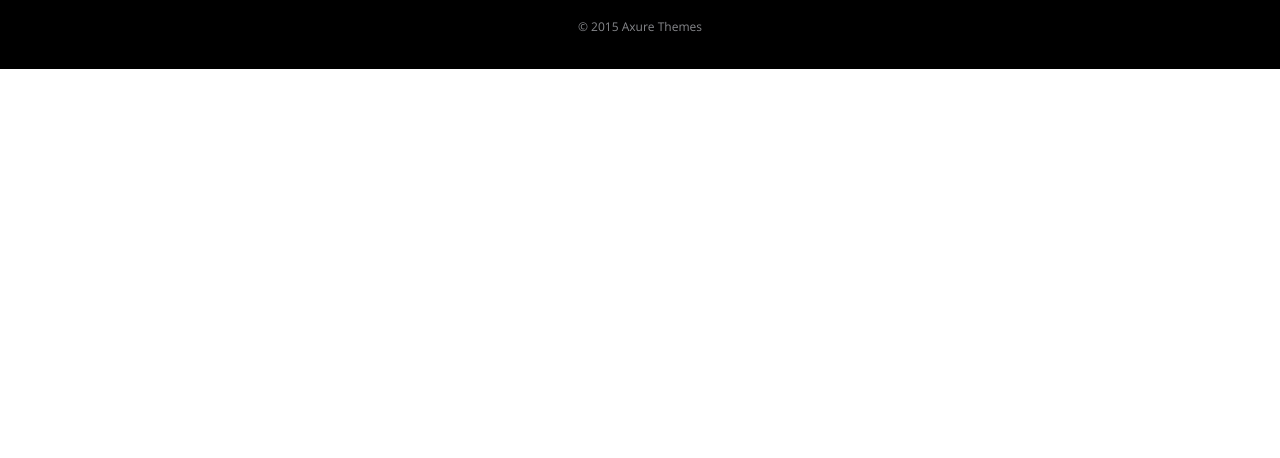
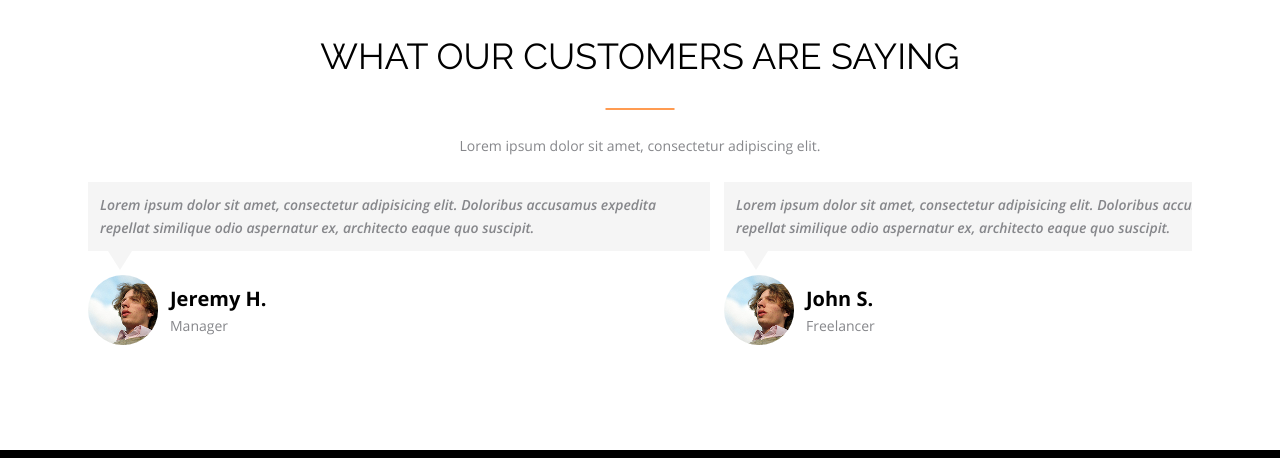
Before and after one commit to tibor97/axit-project, a website: page index.html in a window 1280 px wide. Shown: the part 3703-4161 px from the top of the page. Before the commit the page ends 3772 px from the top, so only its background shows below. Drawn offline with nearby package versions, Linux system fonts and the light colour scheme; files that its build step writes are made by us from their sources.

Commit message:
add testemonials section

```diff
--- /dev/null
+++ b/assets/scss/components/testemonial-slider.scss
@@ -0,0 +1,58 @@
+.c-testemonial__slider {
+	overflow-x: auto;
+}
+
+.c-slider__slider-track {
+	display: flex;
+	justify-content: space-between;
+	padding-bottom: var(--size-25);
+	width: calc(4 * (100vw - var(--size-10)));
+
+	@include min-mq($min-tablet) {
+		width: calc(4 * 50vw - (2 * var(--size-10)));
+	}
+
+	@include min-mq(81rem) {
+		width: calc(4 * var(--size-51));
+	}
+}
+
+.c-slider__item {
+	width: 100%;
+
+	&:not(:last-child){
+		margin-right: var(--size-5);
+	}
+
+	@include min-mq(81rem) {
+		max-width: var(--size-48);
+	}
+}
+
+.c-speech-bubble {
+	background-color: var(--color-secondary--light);
+	padding: var(--size-4);
+	margin-bottom: var(--size-21);
+	position: relative;
+
+	&:after {
+		content: '';
+		position: absolute;
+		left: var(--size-20);
+		bottom: calc(-1 * (var(--size-20) - 1px));
+		width: 0;
+		height: 0;
+		border-left: var(--size-4) solid transparent;
+		border-right: var(--size-4) solid transparent;
+		border-top: var(--size-20) solid var(--color-secondary--light);
+	}
+}
+
+.c-avatar-wrapper {
+	display: flex;
+	align-items: center;
+
+	img {
+		margin-right: var(--size-4);
+	}
+}
--- a/assets/scss/main.scss
+++ b/assets/scss/main.scss
@@ -25,3 +25,4 @@
 @import 'components/grid';
 @import 'components/icons';
 @import 'components/cards';
+@import 'components/testemonial-slider';
--- a/assets/scss/utilities/variables.scss
+++ b/assets/scss/utilities/variables.scss
@@ -30,8 +30,10 @@
 --size-40: 5.7142rem;
 --size-43: 6.7142rem;
 --size-45: 7.8571rem;
+--size-48: 19.6428rem;
 --size-49: 23.8571rem;
 --size-50: 26.0714rem;
+--size-51: 27.3571rem;
 --size-53: 33.5714rem;
 --size-55: 50.9285rem;
 --size-60: 81rem;
--- a/index.html
+++ b/index.html
@@ -214,6 +214,64 @@
 			</div>
 		</div>
 	</section>
+	<section class="c-section">
+		<div class="u-container">
+			<h1 class="c-text-divider-primary--center u-text--center">WHAT OUR CUSTOMERS ARE SAYING</h1>
+			<p class="u-text--center">Lorem ipsum dolor sit amet, consectetur adipiscing elit.</p>
+			<div class="c-testemonial__slider">
+				<div class="c-slider__slider-track">
+					<div class="c-slider__item">
+						<div class="c-speech-bubble u-text--italic">
+							<p class="u-margin-0">Lorem ipsum dolor sit amet, consectetur adipisicing elit. Doloribus accusamus expedita repellat similique odio aspernatur ex, architecto eaque quo suscipit.</p>
+						</div>
+						<div class="c-avatar-wrapper">
+							<img src="../assets/images/testemonials-section-avatar.png">
+							<div>
+								<h2 class="u-padd-0">Jeremy H.</h2>
+								<p class="u-margin-0">Manager</p>
+							</div>
+						</div>
+					</div>
+					<div class="c-slider__item">
+						<div class="c-speech-bubble u-text--italic">
+							<p class="u-margin-0">Lorem ipsum dolor sit amet, consectetur adipisicing elit. Doloribus accusamus expedita repellat similique odio aspernatur ex, architecto eaque quo suscipit.</p>
+						</div>
+						<div class="c-avatar-wrapper">
+							<img src="../assets/images/testemonials-section-avatar.png">
+							<div>
+								<h2 class="u-padd-0">John S.</h2>
+								<p class="u-margin-0">Freelancer</p>
+							</div>
+						</div>
+					</div>
+					<div class="c-slider__item">
+						<div class="c-speech-bubble u-text--italic">
+							<p class="u-margin-0">Lorem ipsum dolor sit amet, consectetur adipisicing elit. Doloribus accusamus expedita repellat similique odio aspernatur ex, architecto eaque quo suscipit.</p>
+						</div>
+						<div class="c-avatar-wrapper">
+							<img src="../assets/images/testemonials-section-avatar.png">
+							<div>
+								<h2 class="u-padd-0">Susan W.</h2>
+								<p class="u-margin-0">Photographer</p>
+							</div>
+						</div>
+					</div>
+					<div class="c-slider__item">
+						<div class="c-speech-bubble u-text--italic">
+							<p class="u-margin-0">Lorem ipsum dolor sit amet, consectetur adipisicing elit. Doloribus accusamus expedita repellat similique odio aspernatur ex, architecto eaque quo suscipit.</p>
+						</div>
+						<div class="c-avatar-wrapper">
+							<img src="../assets/images/testemonials-section-avatar.png">
+							<div>
+								<h2 class="u-padd-0">Jeremy H.</h2>
+								<p class="u-margin-0">Manager</p>
+							</div>
+						</div>
+					</div>
+				</div>
+			</div>
+		</div>
+	</section>
 	<footer>
 		<div class="u-container">
 			<div class="c-social-icons c-social-icons--small u-text--center">
```
Also changed, not shown: assets/images/testemonials-section-avatar.png (added).
